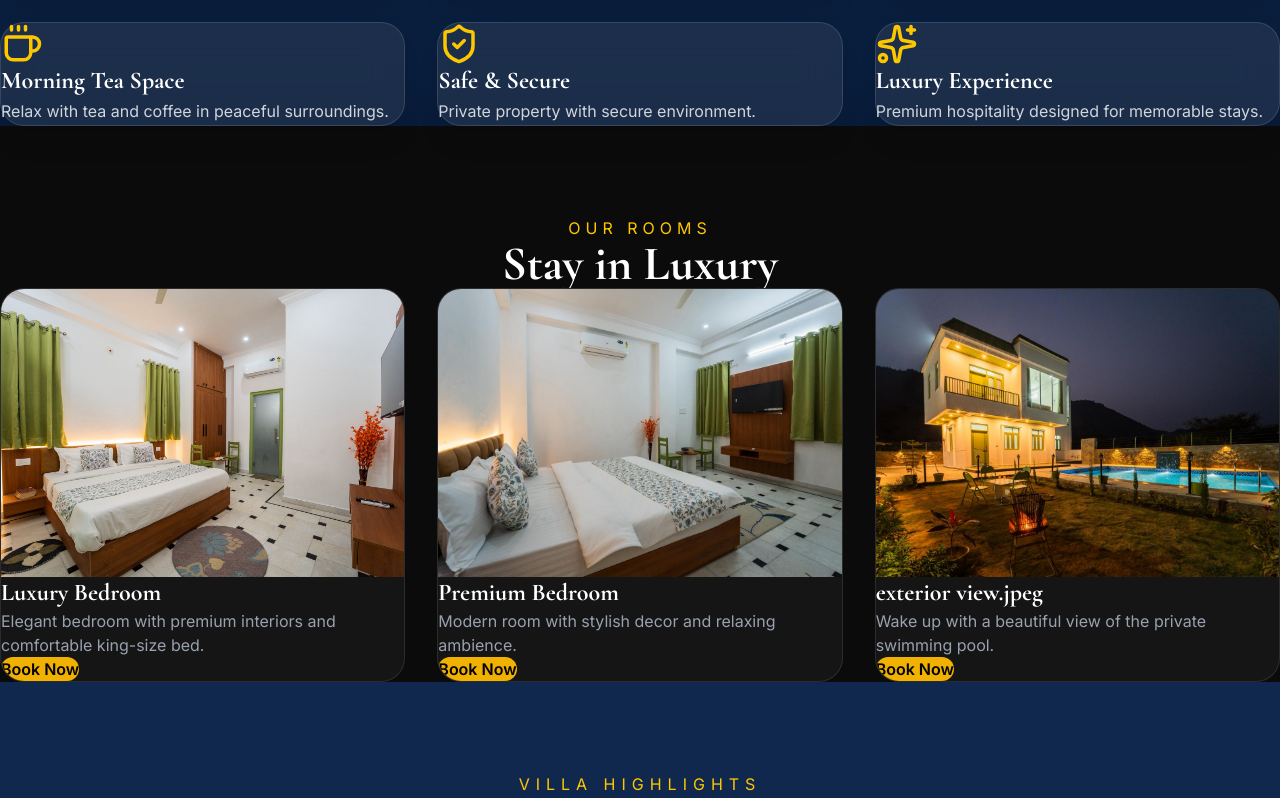
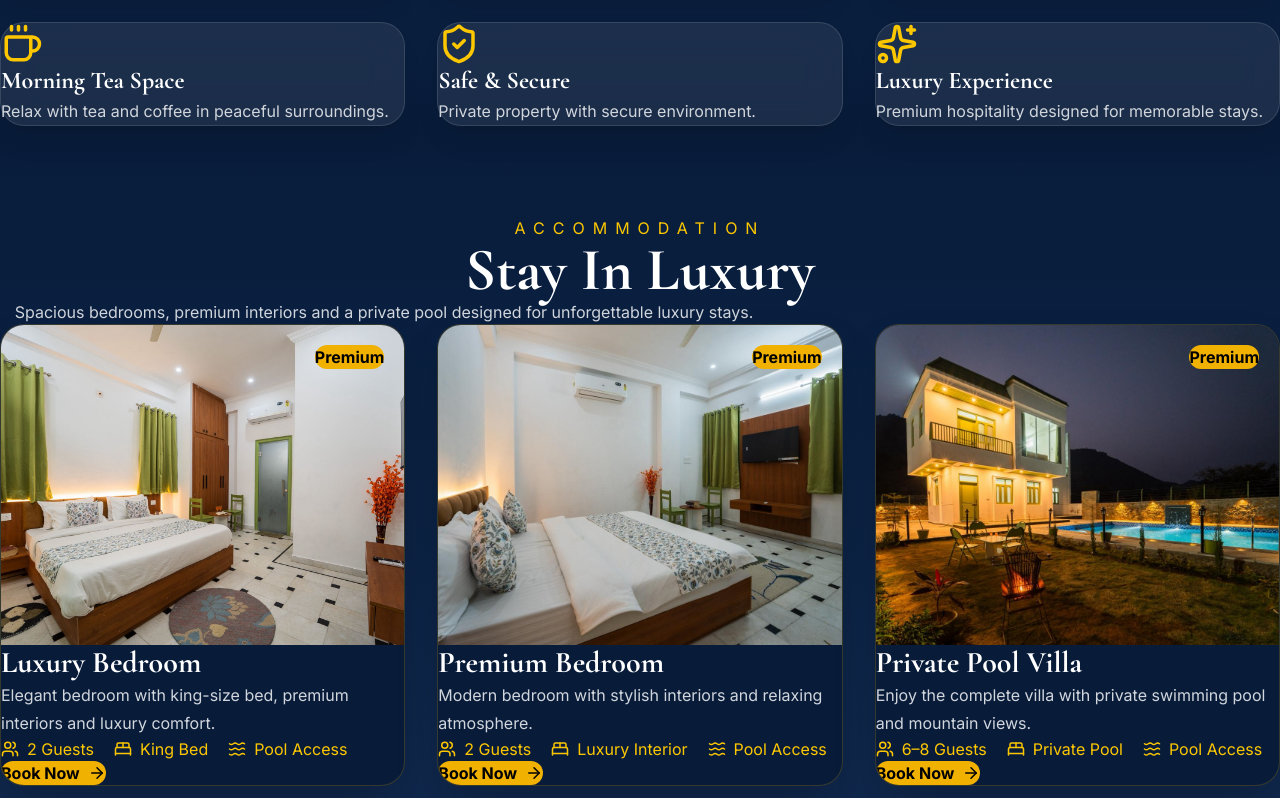
Before and after one commit to Sohail215/sohail-215, a Next.js app: page / in a window 1280 px wide. Shown: the part 2500-3298 px from the top of the page. Built offline with nearby package versions, Linux system fonts and the light colour scheme.

Commit message:
Luxury Rooms Upgrade

```diff
--- a/components/Rooms.tsx
+++ b/components/Rooms.tsx
@@ -1,23 +1,33 @@
+"use client";
+
 import Image from "next/image";
+import { Users, BedDouble, Waves, ArrowRight } from "lucide-react";
+import { motion } from "framer-motion";
 
 const rooms = [
   {
     title: "Luxury Bedroom",
     image: "/images/room1.jpeg",
     description:
-      "Elegant bedroom with premium interiors and comfortable king-size bed.",
+      "Elegant bedroom with king-size bed, premium interiors and luxury comfort.",
+    guests: "2 Guests",
+    feature: "King Bed",
   },
   {
     title: "Premium Bedroom",
     image: "/images/room2.jpeg",
     description:
-      "Modern room with stylish decor and relaxing ambience.",
+      "Modern bedroom with stylish interiors and relaxing atmosphere.",
+    guests: "2 Guests",
+    feature: "Luxury Interior",
   },
   {
-    title: "exterior view.jpeg",
+    title: "Private Pool Villa",
     image: "/images/exterior view.jpeg",
     description:
-      "Wake up with a beautiful view of the private swimming pool.",
+      "Enjoy the complete villa with private swimming pool and mountain views.",
+    guests: "6–8 Guests",
+    feature: "Private Pool",
   },
 ];
 
@@ -25,56 +35,97 @@ export default function Rooms() {
   return (
     <section
       id="rooms"
-      className="bg-[#0B0B0B] py-24"
+      className="py-28 bg-gradient-to-b from-[#081C3A] to-[#10284D]"
     >
       <div className="max-w-7xl mx-auto px-6">
 
-        <p className="text-yellow-400 uppercase tracking-[5px] text-center">
-          Our Rooms
+        <p className="uppercase tracking-[8px] text-yellow-400 text-center">
+          Accommodation
         </p>
 
-        <h2 className="text-5xl font-bold text-center mt-4 mb-16">
-          Stay in Luxury
+        <h2 className="text-4xl md:text-6xl font-bold text-center mt-4">
+          Stay In Luxury
         </h2>
 
-        <div className="grid md:grid-cols-3 gap-8">
+        <p className="text-center text-gray-300 max-w-3xl mx-auto mt-5 mb-16">
+          Spacious bedrooms, premium interiors and a private pool
+          designed for unforgettable luxury stays.
+        </p>
 
-          {rooms.map((room) => (            <div
+        <div className="grid grid-cols-1 md:grid-cols-3 gap-8">
+
+          {rooms.map((room, index) => (
+            <motion.div
               key={room.title}
-              className="bg-[#151515] rounded-3xl overflow-hidden border border-white/10 hover:border-yellow-400 transition duration-300"
+              initial={{ opacity: 0, y: 40 }}
+              whileInView={{ opacity: 1, y: 0 }}
+              viewport={{ once: true }}
+              transition={{ delay: index * 0.12 }}
+              whileHover={{ y: -8 }}
+              className="overflow-hidden rounded-3xl border border-yellow-500/20 bg-[#081C3A] shadow-2xl"
             >
-              <div className="relative h-72">
+
+              <div className="relative h-80 overflow-hidden">
+
                 <Image
                   src={room.image}
                   alt={room.title}
                   fill
-                  className="object-cover"
+                  className="object-cover transition duration-700 hover:scale-110"
                 />
+
+                <div className="absolute top-5 right-5 bg-yellow-500 text-black px-4 py-2 rounded-full font-bold">
+                  Premium
+                </div>
+
               </div>
 
-              <div className="p-6">
-                <h3 className="text-2xl font-bold">
+              <div className="p-7">
+
+                <h3 className="text-3xl font-bold">
                   {room.title}
                 </h3>
 
-                <p className="text-gray-400 mt-4">
+                <p className="text-gray-300 mt-4 leading-7">
                   {room.description}
                 </p>
+
+                <div className="flex flex-wrap gap-5 mt-6">
+
+                  <div className="flex items-center gap-2 text-yellow-400">
+                    <Users size={18} />
+                    <span>{room.guests}</span>
+                  </div>
+
+                  <div className="flex items-center gap-2 text-yellow-400">
+                    <BedDouble size={18} />
+                    <span>{room.feature}</span>
+                  </div>
+
+                  <div className="flex items-center gap-2 text-yellow-400">
+                    <Waves size={18} />
+                    <span>Pool Access</span>
+                  </div>
+
+                </div>
 
                 <a
                   href="https://wa.me/918619985400"
                   target="_blank"
                   rel="noopener noreferrer"
-                  className="inline-block mt-6 bg-yellow-500 hover:bg-yellow-400 text-black px-6 py-3 rounded-full font-semibold transition"
+                  className="mt-8 inline-flex items-center gap-2 bg-yellow-500 hover:bg-yellow-400 text-black px-7 py-3 rounded-full font-bold transition-all duration-300"
                 >
                   Book Now
+                  <ArrowRight size={18} />
                 </a>
+
               </div>
-            </div>
 
+            </motion.div>
           ))}
 
         </div>
+
       </div>
     </section>
   );
```
